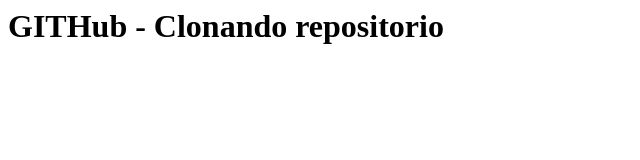
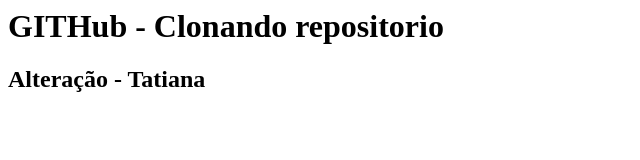
Before and after one commit to leandro-santos190/demoeng, a plain HTML site: page index.html in a window 1280 px wide. Shown: the whole page, without its empty margins (0-640 px from the left). Drawn offline with Linux system fonts and the light colour scheme.

Commit message:
Terceiro Commit no Repositorio

```diff
--- a/index.html
+++ b/index.html
@@ -2,5 +2,6 @@
     <head></head>
     <title>Aula de Engenharia de Software 3 - 28-02-2023</title>
     <body><h1>GITHub - Clonando repositorio</h1>
+        <h2>Alteração - Tatiana </h2>
         </body>
 </html>
```
